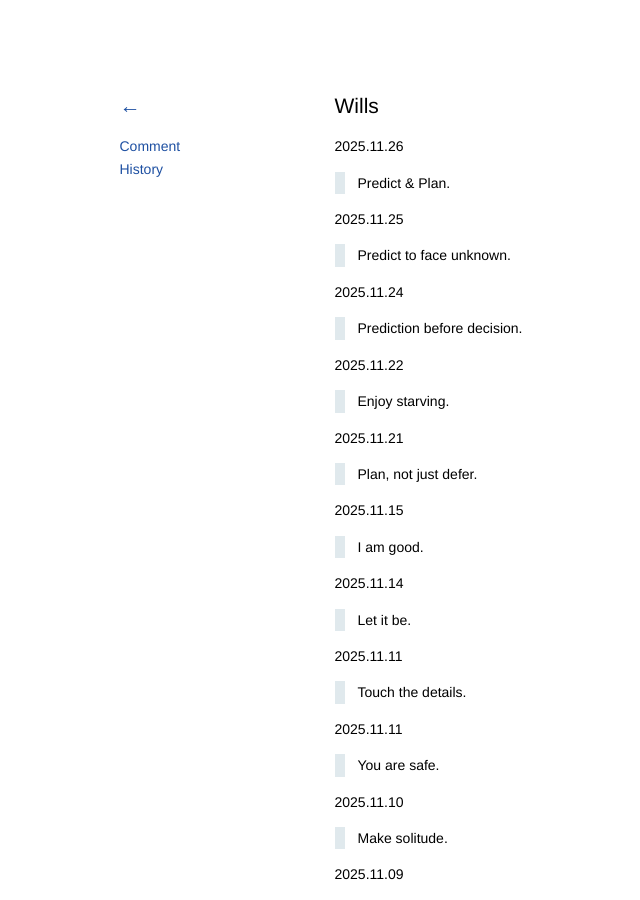
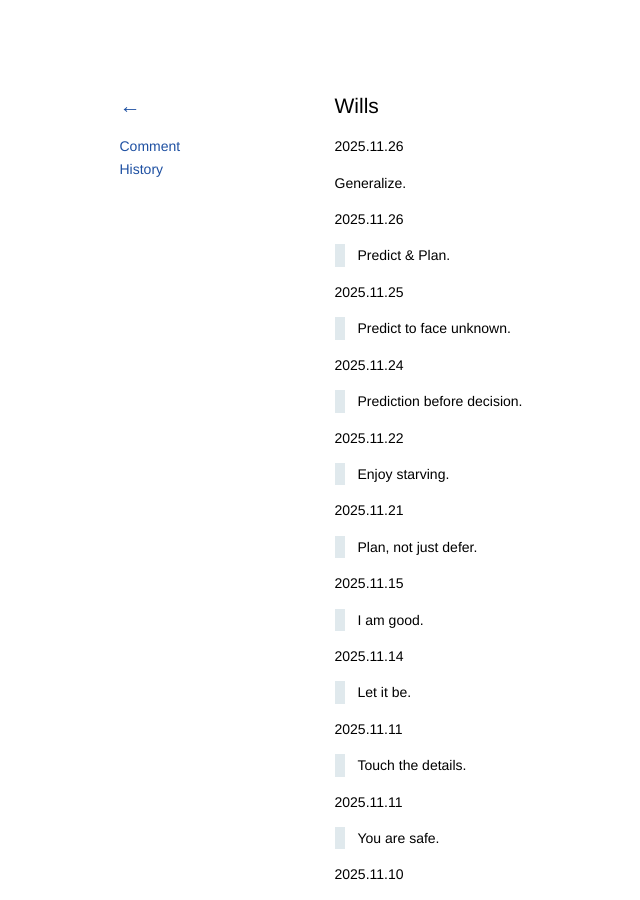
Before and after one commit to kidlj/awei, a Jekyll site: the page built from _wiki/wills.md, in a window 1280 px wide and 900 px high. Shown: the whole window, without its empty margins (13-653 px from the left). Built offline with Jekyll 4.4.1, drawn with Linux system fonts in a browser that asks for light colours.

Commit message:
udpate wills

```diff
--- a/_wiki/wills.md
+++ b/_wiki/wills.md
@@ -1,6 +1,10 @@
 ---
 title: Wills
 ---
+
+2025.11.26
+
+Generalize.
 
 2025.11.26
 
```
